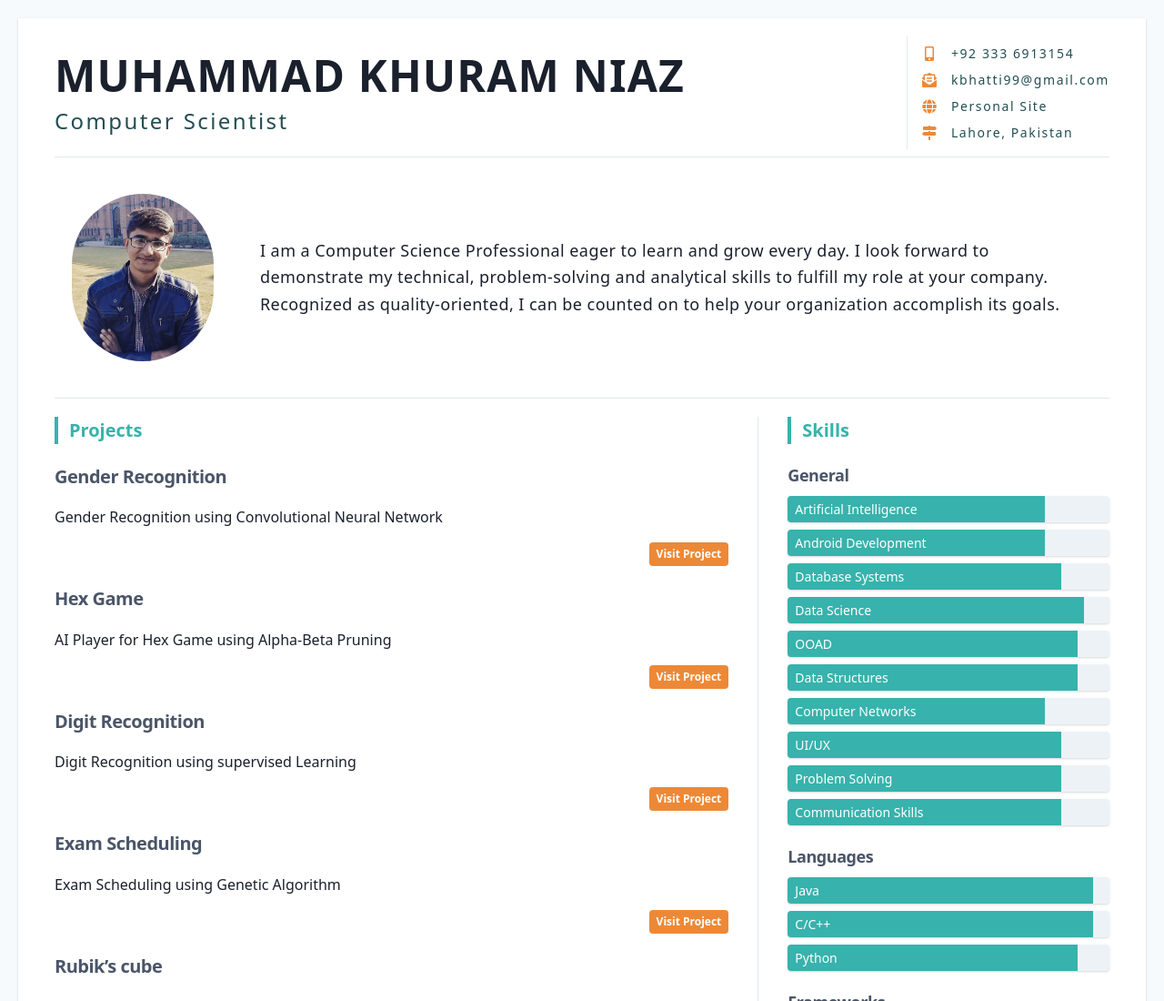
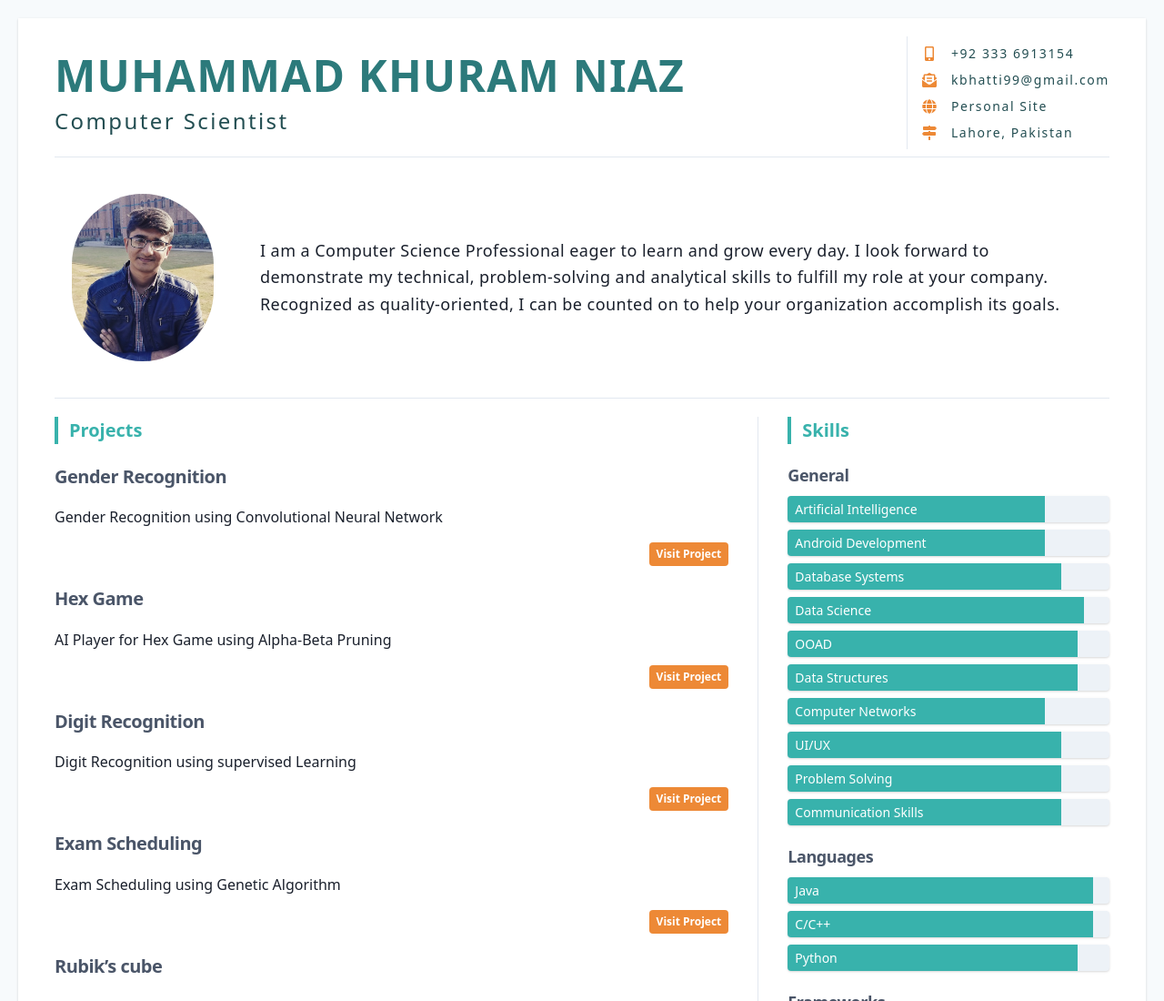
Before and after one commit to khuramniaz/My-Porfolio, a Gatsby site: page / in a window 1280 px wide. Shown: the top 1100 px of the page at 91% size. Built offline with nearby package versions, Linux system fonts and the light colour scheme; Gatsby itself is replaced by a stand-in of ours.

Commit message:
Update header.js

```diff
--- a/src/components/header.js
+++ b/src/components/header.js
@@ -4,7 +4,7 @@ import Contact from './contact';
 const Header = ({ name, role, contacts }) => (
   <header className="border-b border-neutral-300 pb-2 md:flex items-center justify-between">
     <div>
-      <h1 className="text-blue-700 text-4xl md:text-5xl font-bold tracking-wide leading-tight">
+      <h1 className="text-primary-700 text-4xl md:text-5xl font-bold tracking-wide leading-tight">
         {name}
       </h1>
       <h2 className="font-light text-lg md:text-2xl text-primary-900 leading-relaxed tracking-widest">
```
